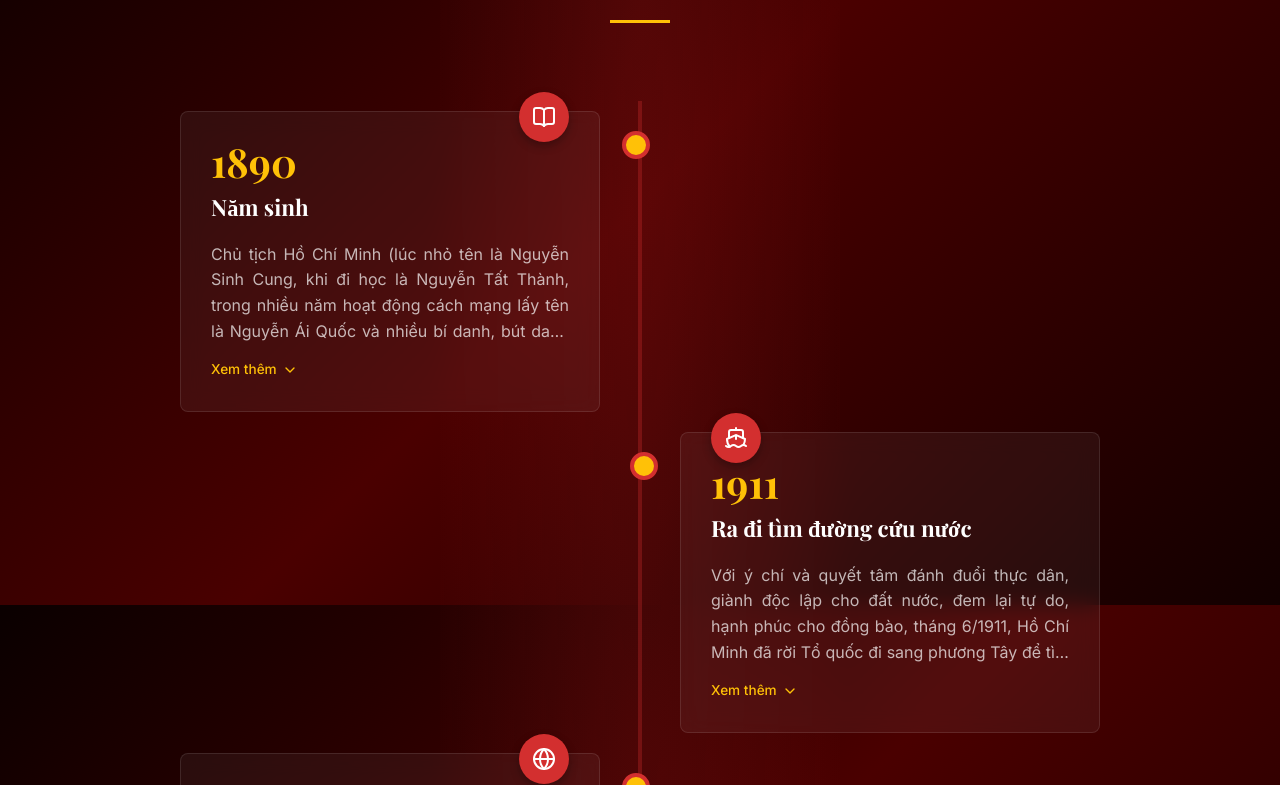
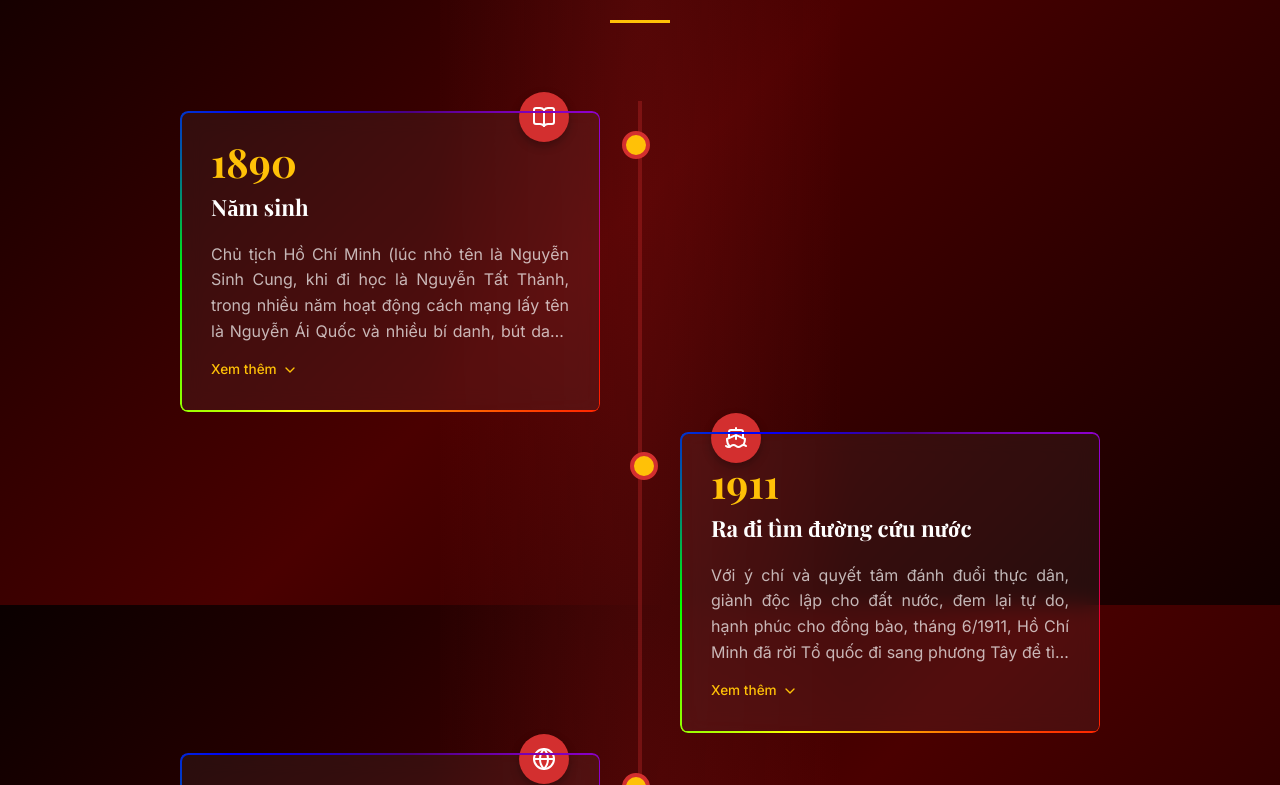
Before and after one commit to formype/lax-kgvhhcm, a React (Vite) app: page / in a window 1280 px wide. Shown: the part 995-1780 px from the top of the page. Built offline with nearby package versions, Linux system fonts and the light colour scheme; no server answers; the database is empty; a web font is replaced by a local one.

Commit message:
Add RGB LED animated border to all cards

```diff
--- a/src/index.css
+++ b/src/index.css
@@ -199,3 +199,47 @@ img {
     font-size: 2rem;
   }
 }
+
+/* RGB LED Border Effect for all cards and frames */
+@property --angle {
+  syntax: '<angle>';
+  initial-value: 0deg;
+  inherits: false;
+}
+
+@keyframes rgb-spin {
+  to {
+    --angle: 360deg;
+  }
+}
+
+.glass,
+.guestbook-form-card,
+.reflection-card,
+.admin-card,
+.admin-login-box {
+  position: relative;
+  border-color: transparent !important;
+}
+
+.glass::after,
+.guestbook-form-card::after,
+.reflection-card::after,
+.admin-card::after,
+.admin-login-box::after {
+  content: '';
+  position: absolute;
+  inset: -1px;
+  border-radius: inherit;
+  padding: 1.5px;
+  background: conic-gradient(from var(--angle),
+    #ff0000, #ff7f00, #ffff00, #00ff00, #0000ff, #4b0082, #9400d3, #ff0000);
+  -webkit-mask:
+    linear-gradient(#fff 0 0) content-box,
+    linear-gradient(#fff 0 0);
+  -webkit-mask-composite: xor;
+  mask-composite: exclude;
+  animation: rgb-spin 3s linear infinite;
+  pointer-events: none;
+  z-index: 10;
+}
```
